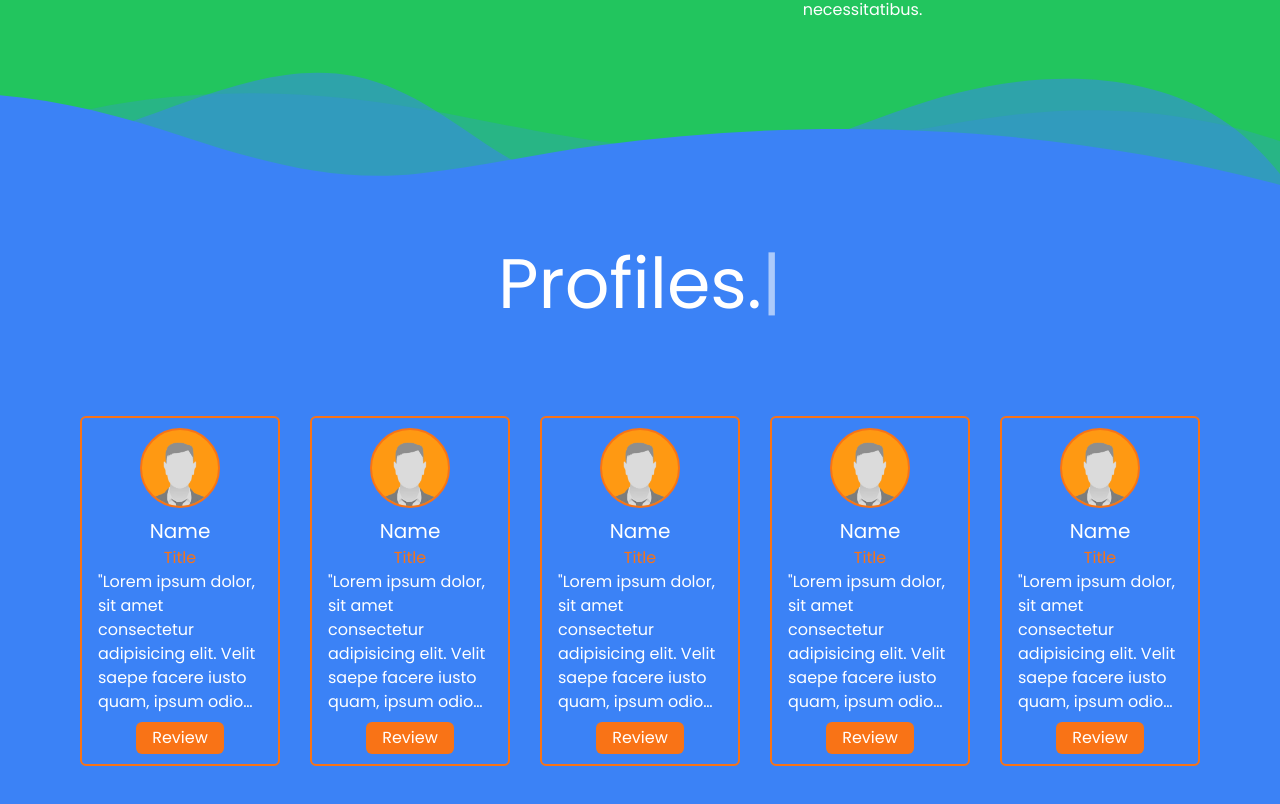
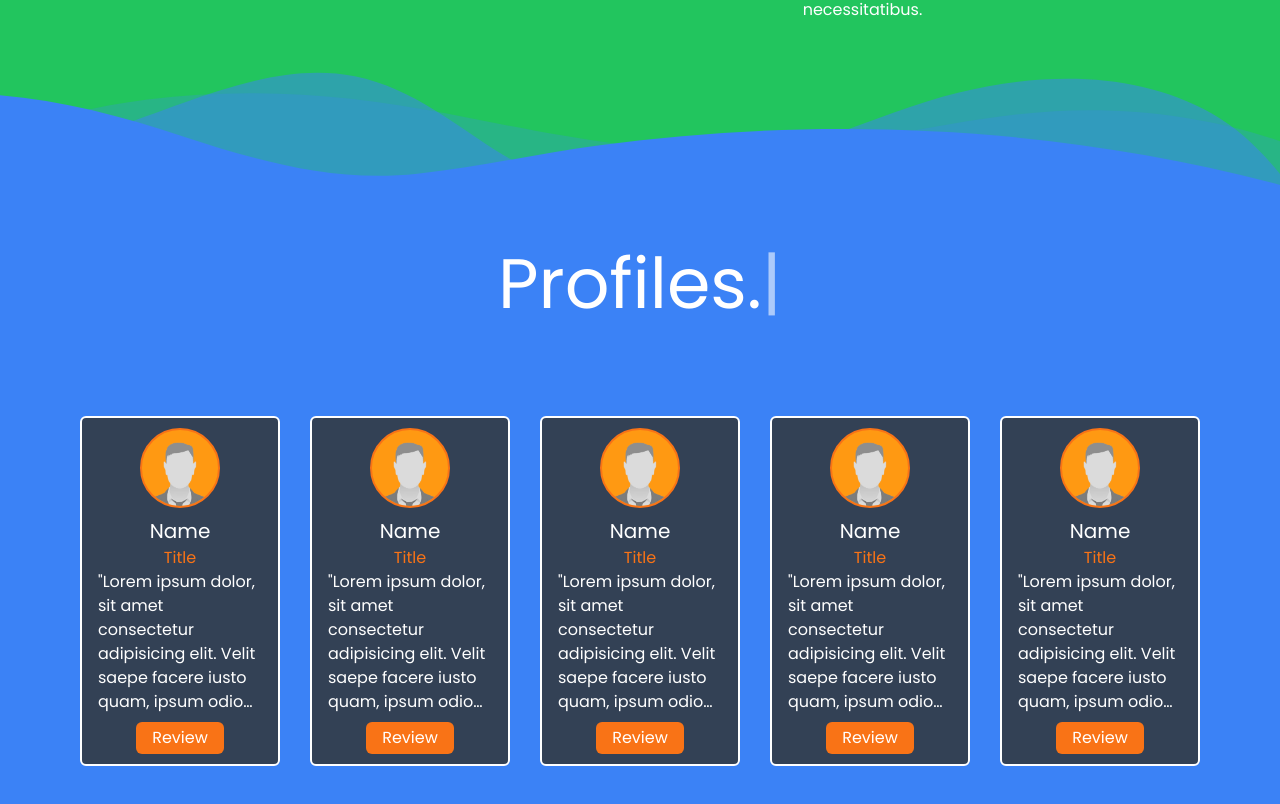
Before and after one commit to udK01/ScrollAnimateProject, a React (Vite) app in the folder ScrollAnimateProject/: page / in a window 1280 px wide. Shown: the part 1740-2544 px from the top of the page. Built offline with nearby package versions, Linux system fonts and the light colour scheme.

Commit message:
Completed cards.

```diff
--- a/ScrollAnimateProject/src/components/Card.jsx
+++ b/ScrollAnimateProject/src/components/Card.jsx
@@ -1,6 +1,6 @@
 export default function Card() {
   return (
-    <div className="flex flex-col items-center px-4 justify-center w-[200px] h-[350px] border-2 bg-primary border-orange-500 rounded-md font-poppins">
+    <div className="flex flex-col items-center px-4 justify-center w-[200px] h-[350px] border-2 bg-primary bg-slate-700 border-white rounded-md font-poppins">
       <img
         src="./avatar.png"
         className="size-20 rounded-full border-2 border-orange-500 bg-[#ff9912] my-2"
```
